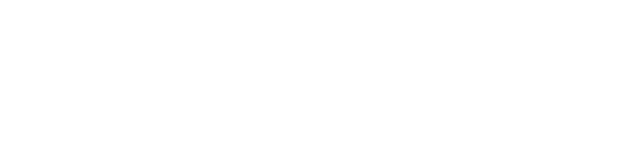
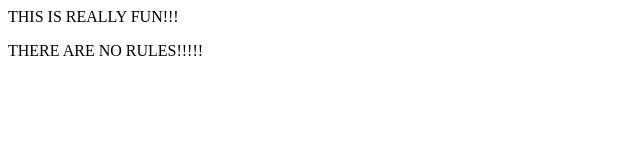
Before and after one commit to bendavis78/ttsexample, a plain HTML site: page travis.html in a window 1280 px wide. Shown: the whole page, without its empty margins (0-640 px from the left). Drawn offline with Linux system fonts and the light colour scheme.

Commit message:
THIS IS A MESSAGE TEST

```diff
--- a/travis.html
+++ b/travis.html
@@ -0,0 +1,6 @@
+<html>
+<body>
+<p>THIS IS REALLY FUN!!!</p>
+<p> THERE ARE NO RULES!!!!!</p>
+</body>
+</html>
```
Also changed, not shown: index.html (+1 -0 lines).
